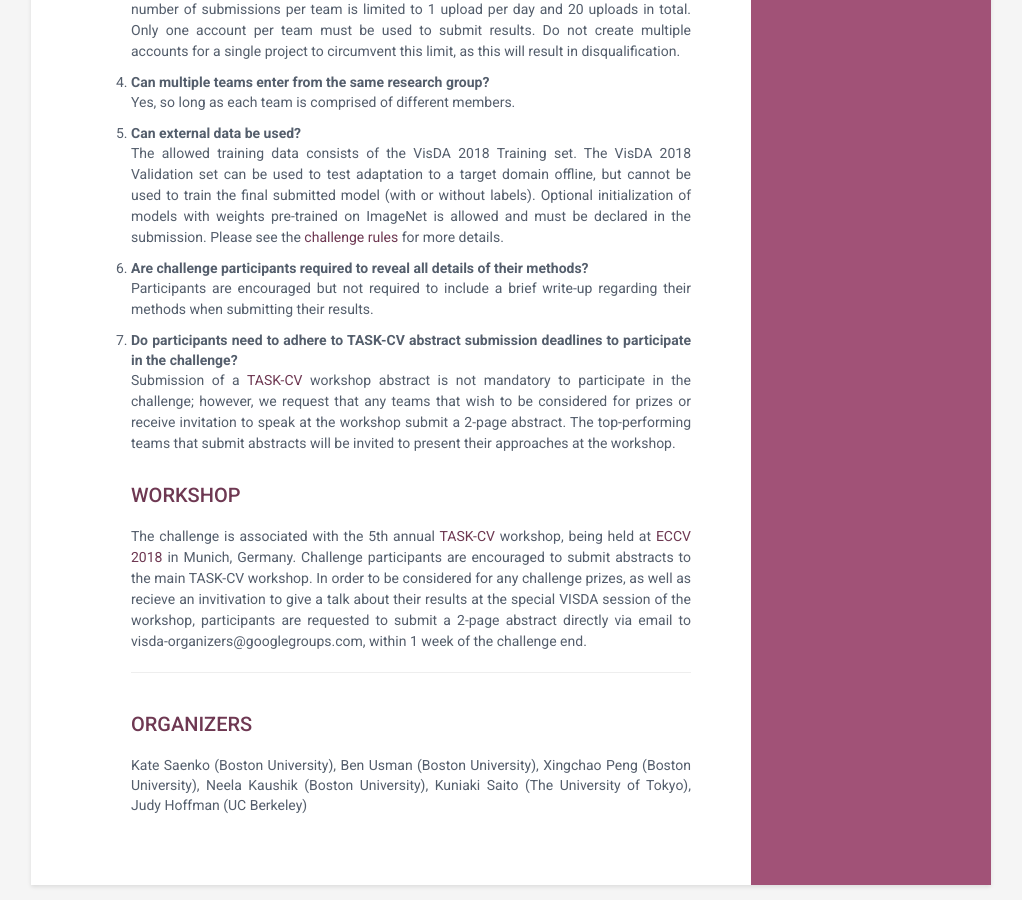
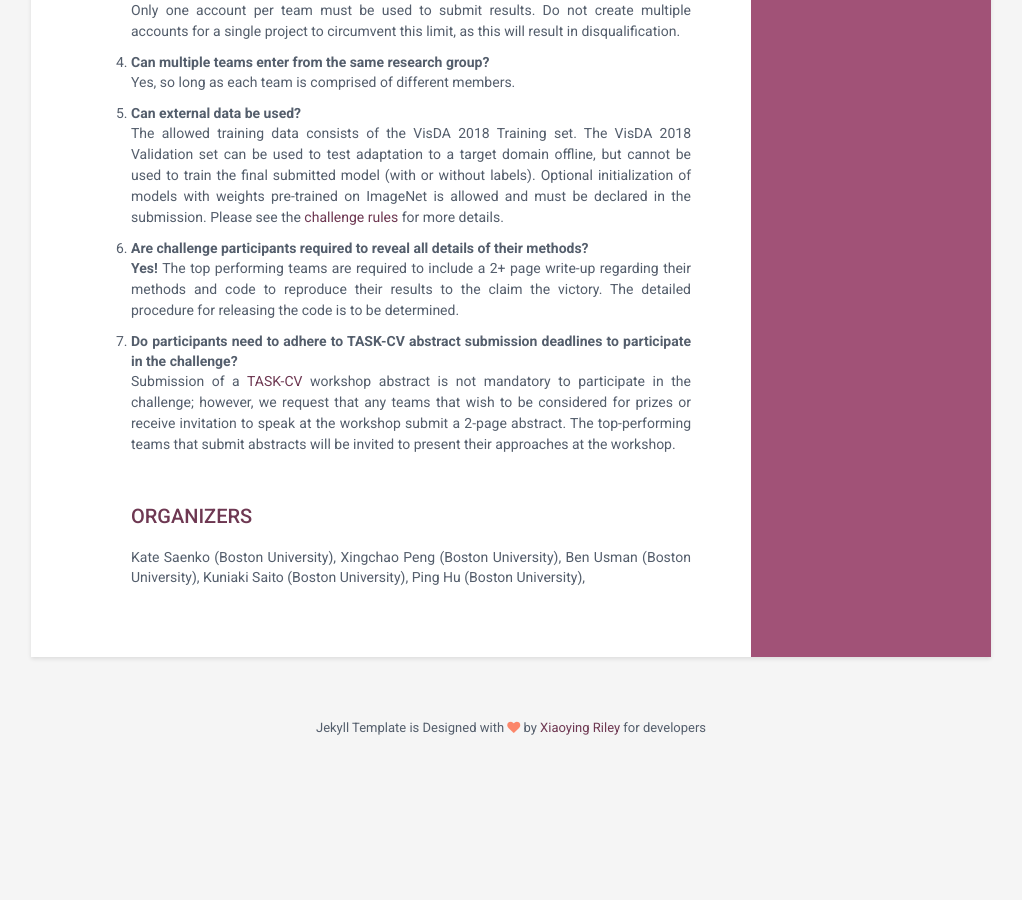
Before and after one commit to VisionLearningGroup/visda-2019, a Jekyll site: the page built from index.html, in a window 1280 px wide and 900 px high, scrolled down 3218 px. Shown: the whole window, without its empty margins (129-1151 px from the left). Built offline with Jekyll 4.4.1, drawn with Linux system fonts in a browser that asks for light colours; after the commit the page ends 4016 px from its top, so only the background shows below that; some of the changed text lies outside the part shown.

Commit message:
Update index.html

```diff
--- a/index.html
+++ b/index.html
@@ -157,13 +157,13 @@
 <p> We will use CodaLab to evaluate submissions and maintain a leaderboard. To register for the evaluation server, please create an account on <a href = "https://competitions.codalab.org/">CodaLab</a> and and enter as a participant in one of the following competitions: </p>
 
 <ul>
-  <li><a href = "https://competitions.codalab.org/competitions/19113">Open-Set Classification Challenge</a></li>
-  <li><a href = "https://competitions.codalab.org/competitions/18892">Detection Challenge</a></li>
+  <li><a href = "#">Multi-Source Domain Adaptation</a></li>
+  <li><a href = "#">Semi-Supervised Domain Adaptation</a></li>
 </ul>
 
 <p>If you are working as a team, you have the option to register for one account for your team or register multiple accounts under the same team name. If you choose to use one account, please indicate the names of all of the members on your team. This can be modified in the “User Settings” tab. If your team registers for multiple accounts, please do so using the protocol explained by CodaLab <a href = "https://github.com/codalab/codalab-competitions/wiki/User_Teams">here</a>. Regardless of whether you register for one or multiple accounts, your team must adhere to the per-team submission limits (20 entries per day per team during the validation phase). </p>
 
-<p>Please refer to the instructions in the <a href = "https://github.com/VisionLearningGroup/visda-2018-public">DevKit</a> ReadMe file for specific details on submission formatting and evaluation for the classification and segmentation challenges.</p>
+<p>Please refer to the instructions in the <a href = "https://github.com/VisionLearningGroup/visda-2019-public">DevKit</a> ReadMe file for specific details on submission formatting and evaluation for the classification and segmentation challenges.</p>
 
 </br>
 
@@ -203,13 +203,13 @@
 <p>The allowed training data consists of the VisDA 2018 Training set. The VisDA 2018 Validation set can be used to test adaptation to a target domain offline, but cannot be used to train the final submitted model (with or without labels). Optional initialization of models with weights pre-trained on ImageNet is allowed and must be declared in the submission. Please see the <a href = "#rules">challenge rules</a> for more details. </p>
 
 <li><b>Are challenge participants required to reveal all details of their methods?</b></li>
-<p>Participants are encouraged but not required to include a brief write-up regarding their methods when submitting their results. </p>
+<p><b> Yes! </b> The top performing teams are required to include a 2+ page write-up regarding their methods and code to reproduce their results to the claim the victory. The detailed procedure for releasing the code is to be determined. </p>
 
 <li><b>Do participants need to adhere to TASK-CV abstract submission deadlines to participate in the challenge?</b></li>
 <p>Submission of a <a href = "https://sites.google.com/view/task-cv2018/home">TASK-CV</a> workshop abstract is not mandatory to participate in the challenge; however, we request that any teams that wish to be considered for prizes or receive invitation to speak at the workshop submit a 2-page abstract. The top-performing teams that submit abstracts will be invited to present their approaches at the workshop. </p>
 
 </br>
-
+<!--
 <a name = "workshop"></a>
 <h2 class="section-title"> Workshop </h2>
 <p>The challenge is associated with the 5th annual <a href="https://sites.google.com/view/task-cv2018/home">TASK-CV</a> workshop,
@@ -220,6 +220,7 @@
 	within 1 week of the challenge end.
 	</p>
 <hr>
+-->
 
 </br>
 
@@ -228,11 +229,10 @@
 <h2 class="section-title"> Organizers </h2>
 
 Kate Saenko (Boston University),
+Xingchao Peng (Boston University),
 Ben Usman (Boston University),
-Xingchao Peng (Boston University),
-Neela Kaushik (Boston University),
-Kuniaki Saito (The University of Tokyo),
-Judy Hoffman (UC Berkeley)
+Kuniaki Saito (Boston University),
+Ping Hu (Boston University),
 
 </br>
 <!--
```
Also changed, not shown: other parts of index.html (+1 -1 lines).
